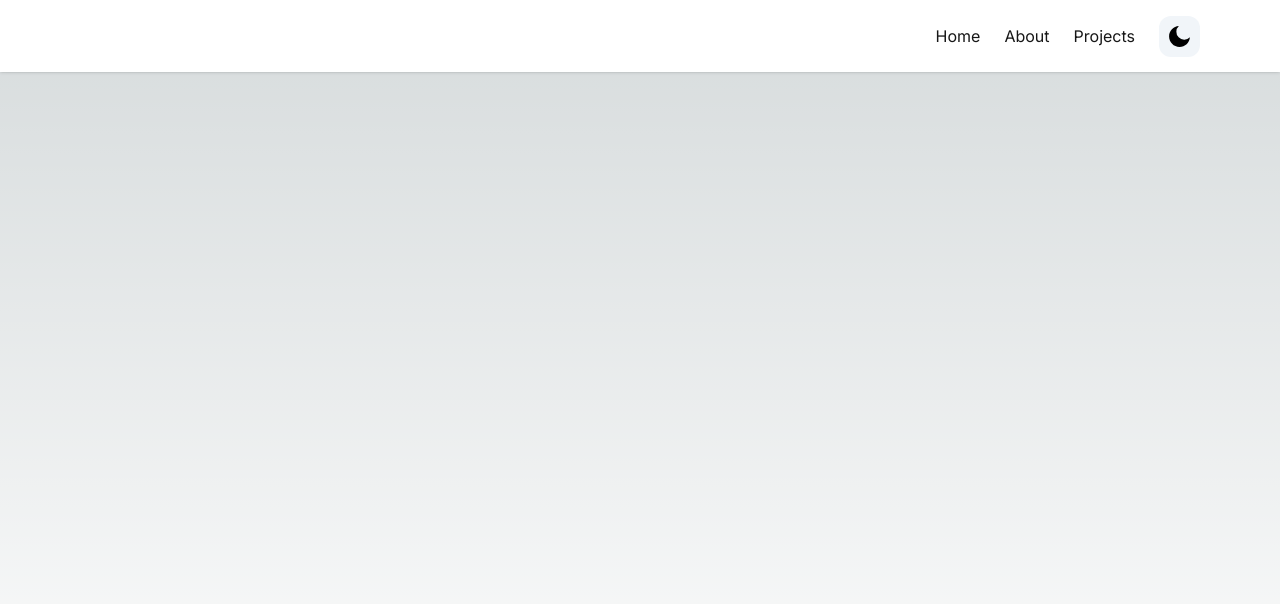
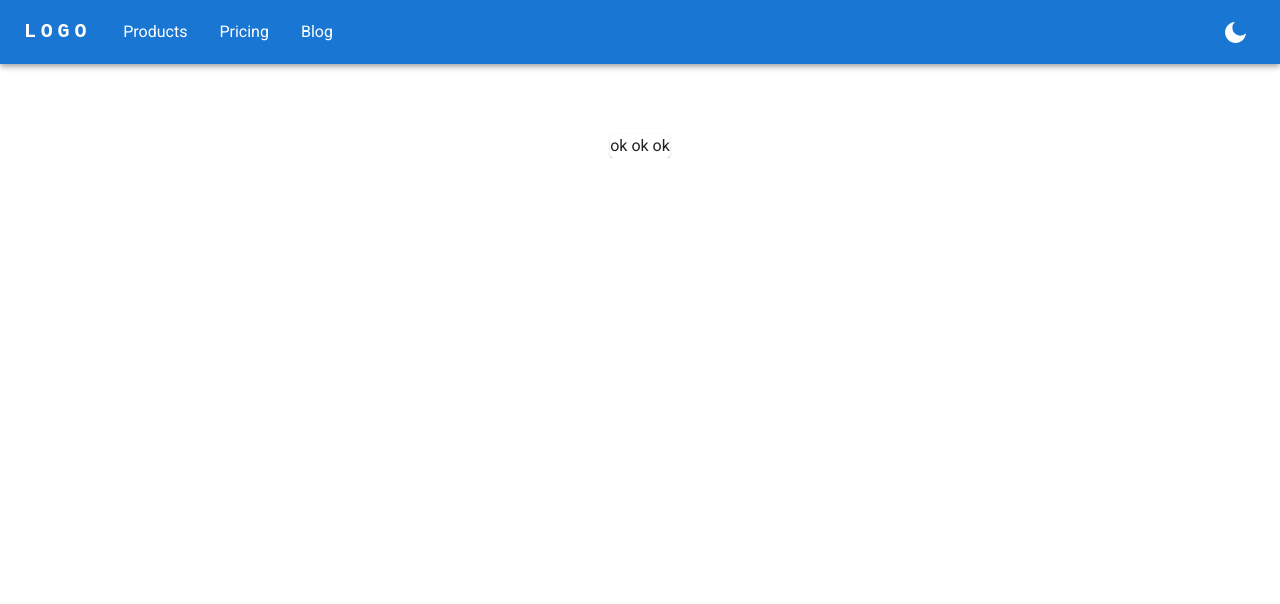
Before and after one commit to devtahirzahid/tahir-portfolio, a Next.js app: page / in a window 1280 px wide. Shown: the top 604 px of the page. Built offline with nearby package versions, Linux system fonts and the light colour scheme.

Commit message:
configured theme using medium article

```diff
--- /dev/null
+++ b/src/app/components/Header.tsx
@@ -0,0 +1,47 @@
+import AppBar from '@mui/material/AppBar';
+import Box from '@mui/material/Box';
+import Toolbar from '@mui/material/Toolbar';
+import Typography from '@mui/material/Typography';
+import Container from '@mui/material/Container';
+import MenuItem from '@mui/material/MenuItem';
+import { ThemeToggle } from '../context/ThemeToogle/ThemeToogle';
+const pages = ['Products', 'Pricing', 'Blog'];
+
+function ResponsiveAppBar() {
+  return (
+    <AppBar position='static'>
+      <Container maxWidth='xl'>
+        <Toolbar disableGutters>
+          <Typography
+            variant='h6'
+            noWrap
+            component='a'
+            href='/'
+            sx={{
+              mr: 2,
+              display: { xs: 'none', md: 'flex' },
+              fontFamily: 'monospace',
+              fontWeight: 700,
+              letterSpacing: '.3rem',
+              color: 'inherit',
+              textDecoration: 'none',
+            }}
+          >
+            LOGO
+          </Typography>
+          <Box sx={{ flexGrow: 1, display: { xs: 'flex' } }}>
+            {pages.map((page) => (
+              <MenuItem key={page}>
+                <Typography textAlign='center'>{page}</Typography>
+              </MenuItem>
+            ))}
+          </Box>
+          <Box>
+            <ThemeToggle />
+          </Box>
+        </Toolbar>
+      </Container>
+    </AppBar>
+  );
+}
+export default ResponsiveAppBar;
--- /dev/null
+++ b/src/app/components/ThemeRegistry/EmotionCache.tsx
@@ -0,0 +1,100 @@
+'use client';
+
+import * as React from 'react';
+import createCache from '@emotion/cache';
+import { useServerInsertedHTML } from 'next/navigation';
+import { CacheProvider as DefaultCacheProvider } from '@emotion/react';
+import type {
+  EmotionCache,
+  Options as OptionsOfCreateCache,
+} from '@emotion/cache';
+
+export type NextAppDirEmotionCacheProviderProps = {
+  /** This is the options passed to createCache() from 'import createCache from "@emotion/cache"' */
+  options: Omit<OptionsOfCreateCache, 'insertionPoint'>;
+  /** By default <CacheProvider /> from 'import { CacheProvider } from "@emotion/react"' */
+  CacheProvider?: (props: {
+    value: EmotionCache;
+    children: React.ReactNode;
+  }) => React.JSX.Element | null;
+  children: React.ReactNode;
+};
+
+// Adapted from https://github.com/garronej/tss-react/blob/main/src/next/appDir.tsx
+export default function NextAppDirEmotionCacheProvider(
+  props: NextAppDirEmotionCacheProviderProps
+) {
+  const { options, CacheProvider = DefaultCacheProvider, children } = props;
+
+  const [registry] = React.useState(() => {
+    const cache = createCache(options);
+    cache.compat = true;
+    const prevInsert = cache.insert;
+    let inserted: { name: string; isGlobal: boolean }[] = [];
+    cache.insert = (...args) => {
+      const [selector, serialized] = args;
+      if (cache.inserted[serialized.name] === undefined) {
+        inserted.push({
+          name: serialized.name,
+          isGlobal: !selector,
+        });
+      }
+      return prevInsert(...args);
+    };
+    const flush = () => {
+      const prevInserted = inserted;
+      inserted = [];
+      return prevInserted;
+    };
+    return { cache, flush };
+  });
+
+  useServerInsertedHTML(() => {
+    const inserted = registry.flush();
+    if (inserted.length === 0) {
+      return null;
+    }
+    let styles = '';
+    let dataEmotionAttribute = registry.cache.key;
+
+    const globals: {
+      name: string;
+      style: string;
+    }[] = [];
+
+    inserted.forEach(({ name, isGlobal }) => {
+      const style = registry.cache.inserted[name];
+
+      if (typeof style !== 'boolean') {
+        if (isGlobal) {
+          globals.push({ name, style });
+        } else {
+          styles += style;
+          dataEmotionAttribute += ` ${name}`;
+        }
+      }
+    });
+
+    return (
+      <React.Fragment>
+        {globals.map(({ name, style }) => (
+          <style
+            key={name}
+            data-emotion={`${registry.cache.key}-global ${name}`}
+            // eslint-disable-next-line react/no-danger
+            dangerouslySetInnerHTML={{ __html: style }}
+          />
+        ))}
+        {styles && (
+          <style
+            data-emotion={dataEmotionAttribute}
+            // eslint-disable-next-line react/no-danger
+            dangerouslySetInnerHTML={{ __html: styles }}
+          />
+        )}
+      </React.Fragment>
+    );
+  });
+
+  return <CacheProvider value={registry.cache}>{children}</CacheProvider>;
+}
--- /dev/null
+++ b/src/app/components/ThemeRegistry/ThemeRegistry.tsx
@@ -0,0 +1,46 @@
+'use client';
+
+import * as React from 'react';
+import { createTheme, ThemeProvider } from '@mui/material/styles';
+import CssBaseline from '@mui/material/CssBaseline';
+import NextAppDirEmotionCacheProvider from './EmotionCache';
+import customTheme from './theme';
+import { ThemeToggleContext } from '@/app/context/ThemeToogle/ThemeToogleContext';
+
+export default function ThemeRegistry({
+  children,
+}: {
+  children: React.ReactNode;
+}) {
+  const [mode, setMode] = React.useState<string>('light');
+
+  const colorMode = React.useMemo(
+    () => ({
+      toggleColorMode: () => {
+        setMode((prevMode) => (prevMode === 'light' ? 'dark' : 'light'));
+      },
+    }),
+    []
+  );
+
+  const theme = React.useMemo(
+    () =>
+      createTheme(customTheme, {
+        palette: {
+          mode,
+        },
+      }),
+    [mode]
+  );
+
+  return (
+    <NextAppDirEmotionCacheProvider options={{ key: 'mui' }}>
+      <ThemeToggleContext.Provider value={colorMode}>
+        <ThemeProvider theme={theme}>
+          <CssBaseline />
+          {children}
+        </ThemeProvider>
+      </ThemeToggleContext.Provider>
+    </NextAppDirEmotionCacheProvider>
+  );
+}
--- /dev/null
+++ b/src/app/components/ThemeRegistry/theme.ts
@@ -0,0 +1,29 @@
+// components/ThemeRegistry/theme.ts
+
+import { Roboto } from 'next/font/google';
+import { createTheme } from '@mui/material/styles';
+
+const roboto = Roboto({
+  weight: ['300', '400', '500', '700'],
+  subsets: ['latin'],
+  display: 'swap',
+});
+
+const theme = createTheme({
+  typography: {
+    fontFamily: roboto.style.fontFamily,
+  },
+  components: {
+    MuiAlert: {
+      styleOverrides: {
+        root: ({ ownerState }) => ({
+          ...(ownerState.severity === 'info' && {
+            backgroundColor: '#60a5fa',
+          }),
+        }),
+      },
+    },
+  },
+});
+
+export default theme;
--- /dev/null
+++ b/src/app/context/ThemeToogle/ThemeToogle.tsx
@@ -0,0 +1,31 @@
+'use client';
+
+import React, { useContext } from 'react';
+import IconButton from '@mui/material/IconButton';
+import { useTheme } from '@mui/material/styles';
+
+// import theme toggle context
+import { ThemeToggleContext } from './ThemeToogleContext';
+import { RiMoonFill, RiSunLine } from 'react-icons/ri';
+
+export function ThemeToggle() {
+  // check theme is dark or light
+  const theme = useTheme();
+
+  // useContect Hook get value https://react.dev/reference/react/useContext
+  const themeToggle = useContext(ThemeToggleContext);
+
+  return (
+    <IconButton
+      sx={{ ml: 1 }}
+      onClick={themeToggle.toggleColorMode}
+      color='inherit'
+    >
+      {theme.palette.mode === 'dark' ? (
+        <RiSunLine size={25} />
+      ) : (
+        <RiMoonFill size={25} />
+      )}
+    </IconButton>
+  );
+}
--- /dev/null
+++ b/src/app/context/ThemeToogle/ThemeToogleContext.tsx
@@ -0,0 +1,4 @@
+import * as React from 'react';
+export const ThemeToggleContext = React.createContext({
+  toggleColorMode: () => {},
+});
--- a/src/app/globals.css
+++ b/src/app/globals.css
@@ -2,25 +2,14 @@
 @tailwind components;
 @tailwind utilities;
 
-:root {
-  --foreground-rgb: 0, 0, 0;
-  --background-start-rgb: 214, 219, 220;
-  --background-end-rgb: 255, 255, 255;
+* {
+  box-sizing: border-box;
+  padding: 0;
+  margin: 0;
 }
 
-@media (prefers-color-scheme: dark) {
-  :root {
-    --background-start-rgb: 0, 0, 0;
-    --background-end-rgb: 0, 0, 0;
-  }
+html,
+body {
+  max-width: 100vw;
+  overflow-x: hidden;
 }
-
-body {
-  color: rgb(var(--foreground-rgb));
-  background: linear-gradient(
-      to bottom,
-      transparent,
-      rgb(var(--background-end-rgb))
-    )
-    rgb(var(--background-start-rgb));
-}
--- a/src/app/layout.tsx
+++ b/src/app/layout.tsx
@@ -1,11 +1,14 @@
-'use client';
+// RootLayout.tsx
 
-import { Inter } from 'next/font/google';
 import './globals.css';
-import Navbar from './components/Navbar';
-import { ThemeProvider } from 'next-themes';
+import type { Metadata } from 'next';
+import ThemeRegistry from './components/ThemeRegistry/ThemeRegistry';
+import ResponsiveAppBar from './components/Header';
 
-const inter = Inter({ subsets: ['latin'] });
+export const metadata: Metadata = {
+  title: 'Material UI built with nextjs app router and typescript',
+  description: 'Material UI nextjs example',
+};
 
 export default function RootLayout({
   children,
@@ -14,11 +17,11 @@ export default function RootLayout({
 }) {
   return (
     <html lang='en'>
-      <body className={inter.className}>
-        <ThemeProvider enableSystem={true} attribute='class'>
-          <Navbar />
-          {children}
-        </ThemeProvider>
+      <body>
+        <ThemeRegistry>
+          <ResponsiveAppBar />
+          <div>{children}</div>
+        </ThemeRegistry>
       </body>
     </html>
   );
--- a/src/app/page.tsx
+++ b/src/app/page.tsx
@@ -1,5 +1,29 @@
-export default function Home() {
+'use client';
+
+import Card from '@mui/material/Card';
+import CardContent from '@mui/material/CardContent';
+import CardMedia from '@mui/material/CardMedia';
+import Typography from '@mui/material/Typography';
+import {
+  Box,
+  Button,
+  CardActionArea,
+  CardActions,
+  Container,
+} from '@mui/material';
+import { useTheme } from '@mui/material/styles';
+export default function MultiActionAreaCard() {
+  const theme = useTheme();
+  console.log(theme);
   return (
-    <main className='flex min-h-screen flex-col items-center justify-between p-24'></main>
+    <Container>
+      <Box
+        sx={{ display: 'flex', justifyContent: 'center', marginTop: '70px' }}
+      >
+        <Card sx={{ display: 'flex', maxWidth: '30rem' }}>
+          <Box sx={{ display: 'flex', flexDirection: 'column' }}>ok ok ok</Box>
+        </Card>
+      </Box>
+    </Container>
   );
 }
```
